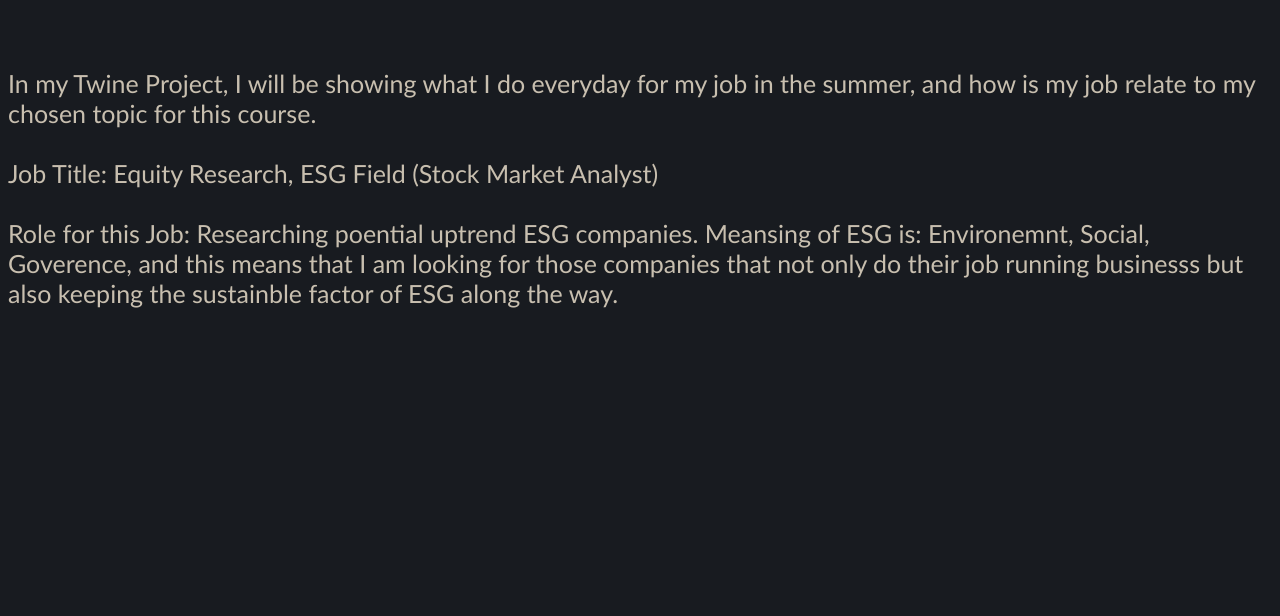
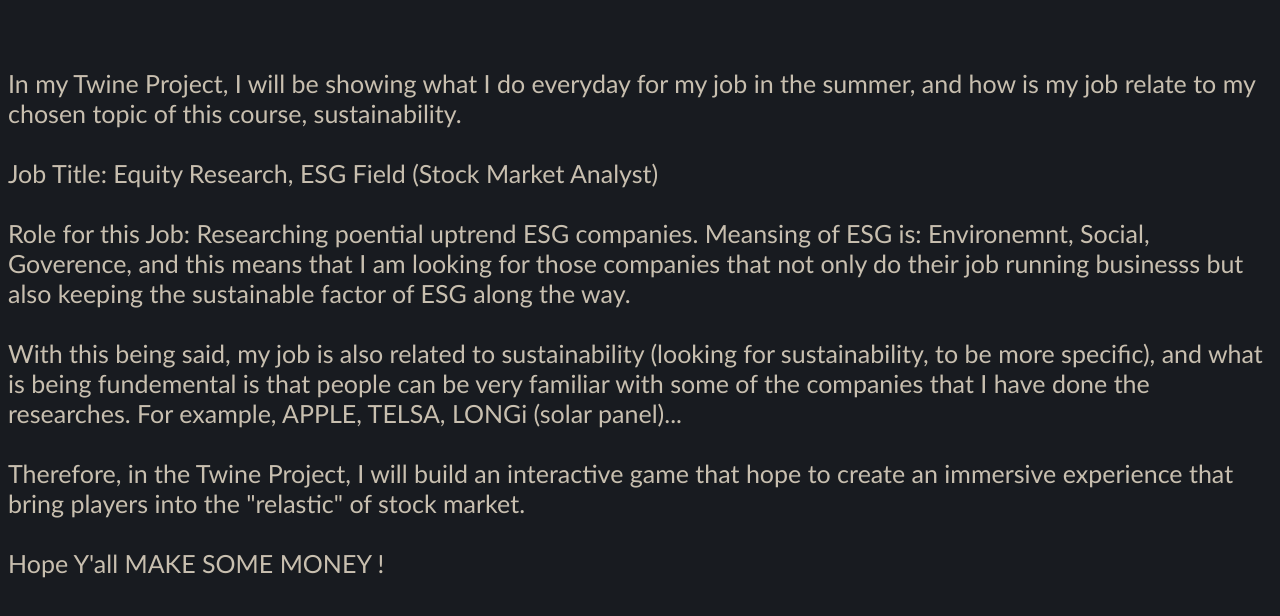
Before and after one commit to AllenWang1003/dmst103twine, a plain HTML site: page index.html in a window 1280 px wide. Drawn offline with Linux system fonts and the light colour scheme.

Commit message:
Update index.html

```diff
--- a/index.html
+++ b/index.html
@@ -19,12 +19,19 @@
 
   <body>
 
- <br> <br> In my Twine Project, I will be showing what I do everyday for my job in the summer, and how is my job relate to my chosen topic for this course.
+    <br> <br> In my Twine Project, I will be showing what I do everyday for my job in the summer, and how is my job relate to my chosen topic of this course, sustainability.
 
     <br> <br> Job Title: Equity Research, ESG Field (Stock Market Analyst)
+
     <br> <br> Role for this Job: Researching poential uptrend ESG companies. Meansing of ESG is: Environemnt, Social, Goverence, and this means that I am looking for those
-    companies that not only do their job running businesss but also keeping the sustainble factor of ESG along the way.
+    companies that not only do their job running businesss but also keeping the sustainable factor of ESG along the way.
 
+    <br> <br> With this being said, my job is also related to sustainability (looking for sustainability, to be more specific), and what is being fundemental is that
+    people can be very familiar with some of the companies that I have done the researches. For example, APPLE, TELSA, LONGi (solar panel)...
+
+    <br> <br> Therefore, in the Twine Project, I will build an interactive game that hope to create an immersive experience that bring players into the "relastic" of stock market.
+
+    <br> <br> Hope Y'all MAKE SOME MONEY !
 
   </body>
 
```
